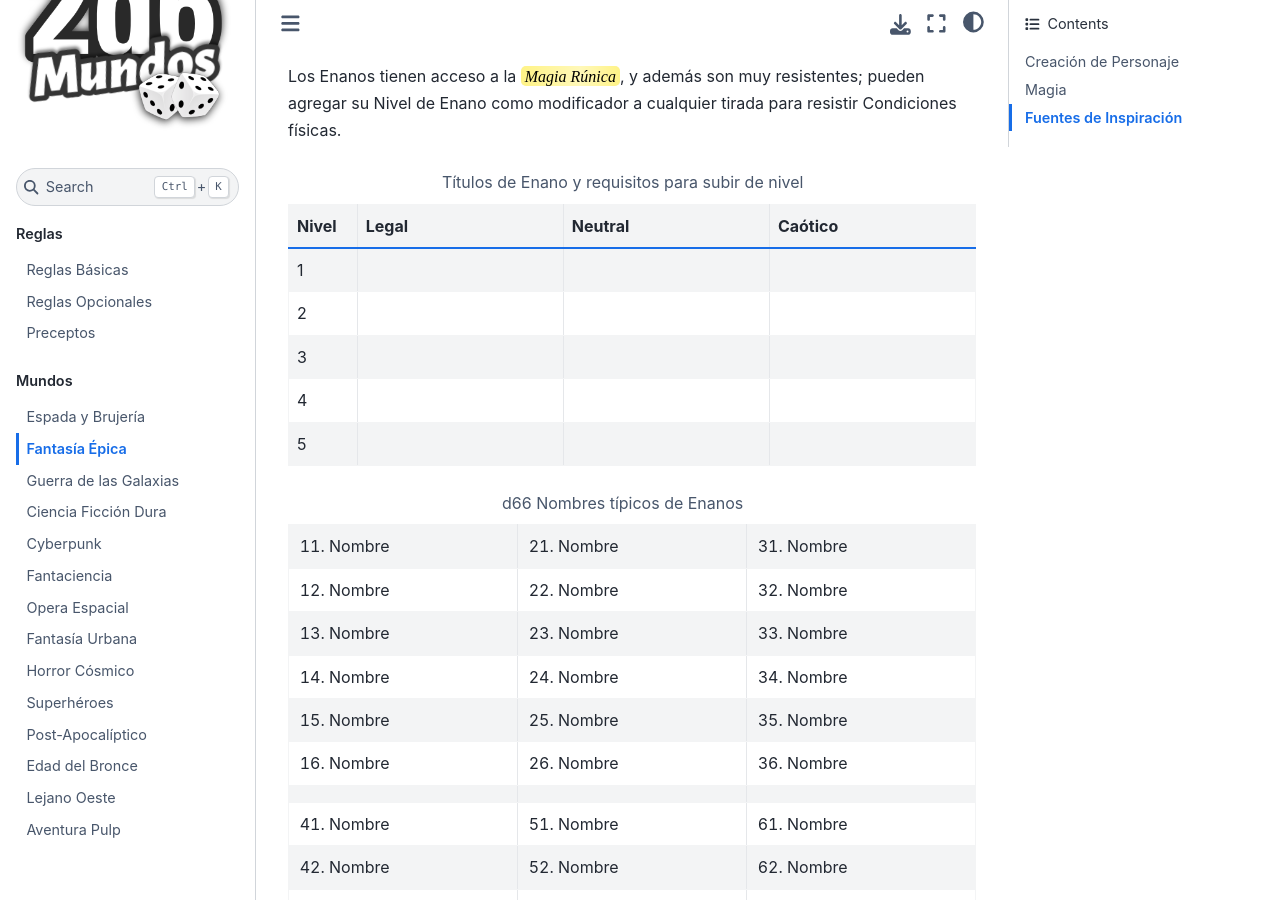
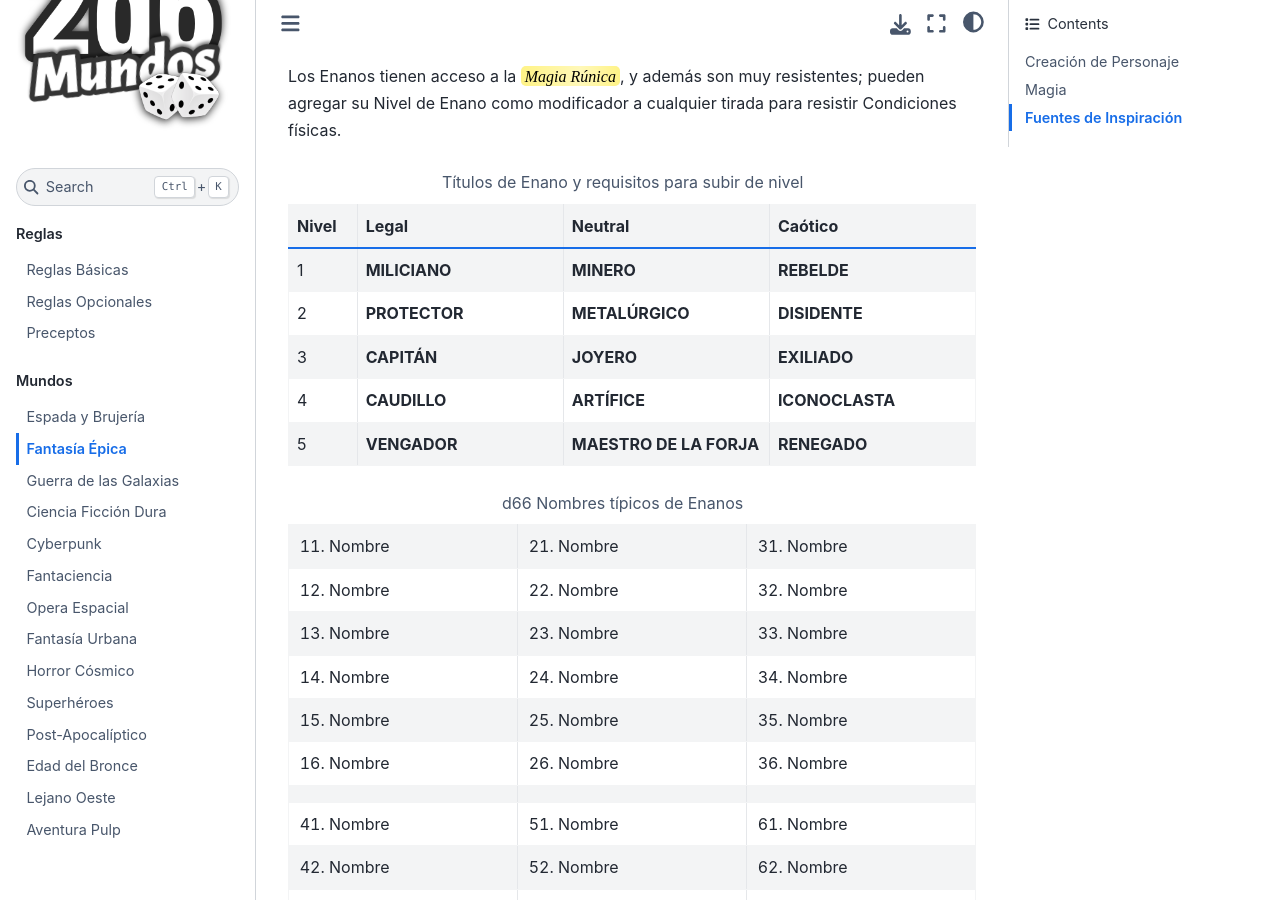
Before and after one commit to TaTooKa/2d6Mundos, a Sphinx documentation site: the page built from docs/source/pages/worlds/fantasia-epica.rst, in a window 1280 px wide and 900 px high, scrolled down 6381 px. Built offline with Sphinx 7.4.7 and the Sphinx Book theme 1.1.4, drawn with Linux system fonts in a browser that asks for light colours; some web fonts are replaced; cross-references to code outside the pages are shown as plain code.

Commit message:
add dwarf titles
Co-authored-by: Copilot <copilot@github.com>

```diff
--- a/docs/source/pages/worlds/fantasia-epica.rst
+++ b/docs/source/pages/worlds/fantasia-epica.rst
@@ -147,11 +147,11 @@ Los Enanos tienen acceso a la :hoverxref:`Magia Rúnica <fantasia-epica-magia-ru
    :widths: 10, 30, 30, 30
    :header: "Nivel", "Legal", "Neutral", "Caótico"
 
-   "1", "", "", ""
-   "2", "", "", ""
-   "3", "", "", ""
-   "4", "", "", ""
-   "5", "", "", ""
+   "1", "**MILICIANO**", "**MINERO**", "**REBELDE**"
+   "2", "**PROTECTOR**", "**METALÚRGICO**", "**DISIDENTE**"
+   "3", "**CAPITÁN**", "**JOYERO**", "**EXILIADO**"
+   "4", "**CAUDILLO**", "**ARTÍFICE**", "**ICONOCLASTA**"
+   "5", "**VENGADOR**", "**MAESTRO DE LA FORJA**", "**RENEGADO**"
 
 .. csv-table:: d66 Nombres típicos de Enanos
 
```
